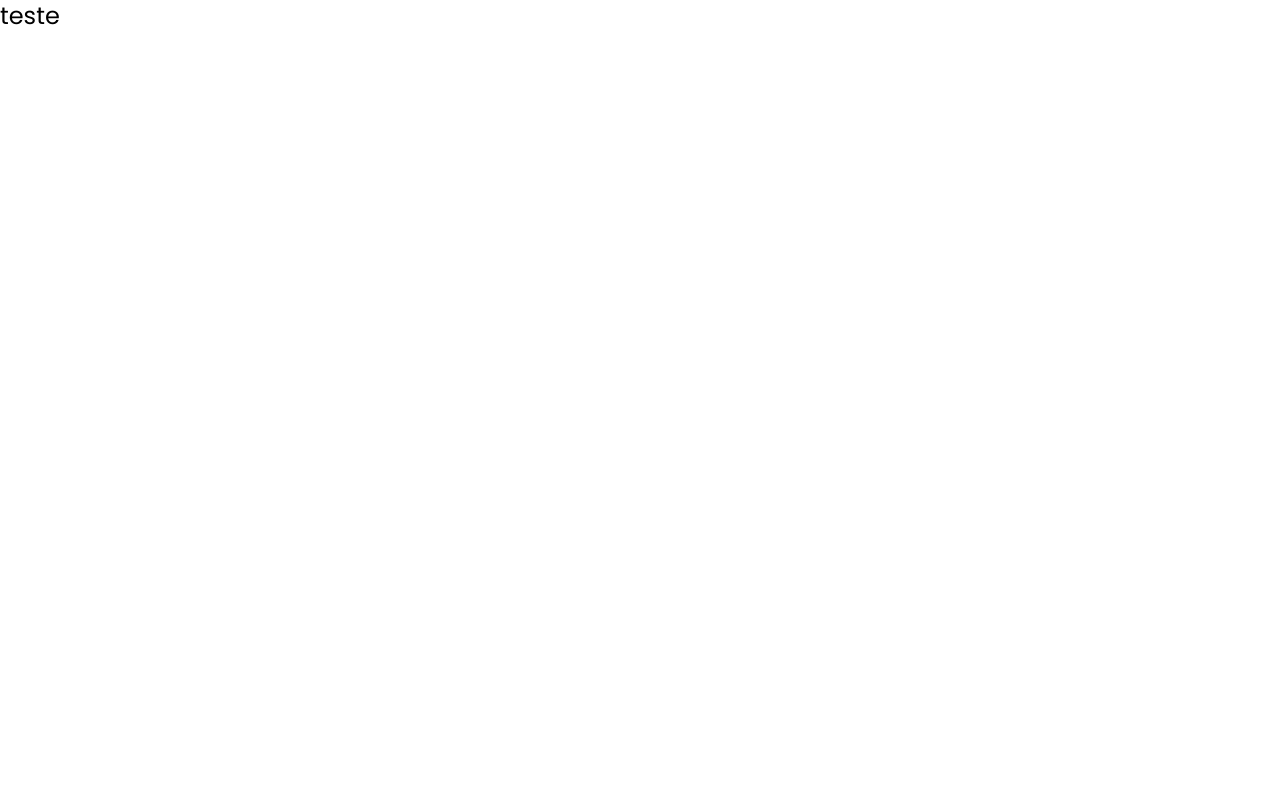
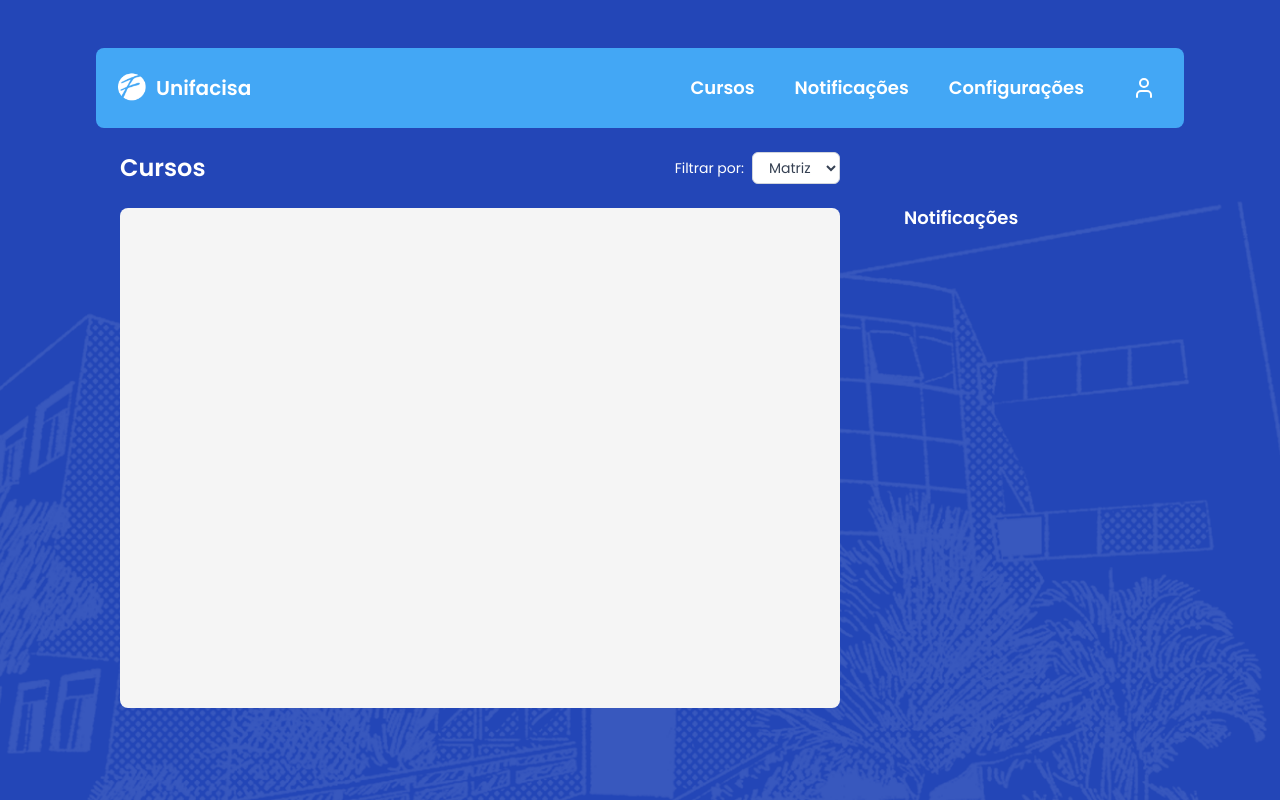
Before and after one commit to anadrv/portfolio-frontend, a React (Vite) app in the folder portfolio/: page / in a window 1280 px wide. Built offline with nearby package versions, Linux system fonts and the light colour scheme.

Commit message:
come over - comecei e fiz algumas coisas

```diff
--- a/portfolio/package.json
+++ b/portfolio/package.json
@@ -18,6 +18,7 @@
   },
   "devDependencies": {
     "@eslint/js": "^10.0.1",
+    "@tailwindcss/vite": "^4.2.4",
     "@types/react": "^19.2.14",
     "@types/react-dom": "^19.2.3",
     "@vitejs/plugin-react": "^6.0.1",
--- a/portfolio/src/pages/Home/Home.jsx
+++ b/portfolio/src/pages/Home/Home.jsx
@@ -1,6 +1,28 @@
+import Layout from "../../Layout/Layout";
+
 function Home() {
   return (
-    <h1 className="text-2xl bg-white">teste</h1>
+    <Layout>
+      <div className="px-6">
+        <div className="flex gap-16">
+          <div className="flex-1">
+            <header className="py-6 text-text font-semibold flex items-center justify-between">
+              <h1 className="text-2xl font-semibold">Cursos</h1>
+              <div className="flex items-center gap-2 text-sm font-normal">
+                <span>Filtrar por:</span>
+                <select className="border border-gray-300 rounded-md px-3 py-1 text-sm bg-white text-gray-700 cursor-pointer">
+                  <option>Matriz</option>
+                </select>
+              </div>
+            </header>
+            <div className="bg-background-white rounded-lg p-6 flex flex-col gap-4 w-full h-[500px]"></div>
+          </div>
+          <aside className="w-64 py-6 mt-13">
+            <h2 className="text-text font-semibold text-lg">Notificações</h2>
+          </aside>
+        </div>
+      </div>
+    </Layout>
   );
 }
 
```
Also changed, not shown: 1 other file (tests, documents, lock files or other folders).
